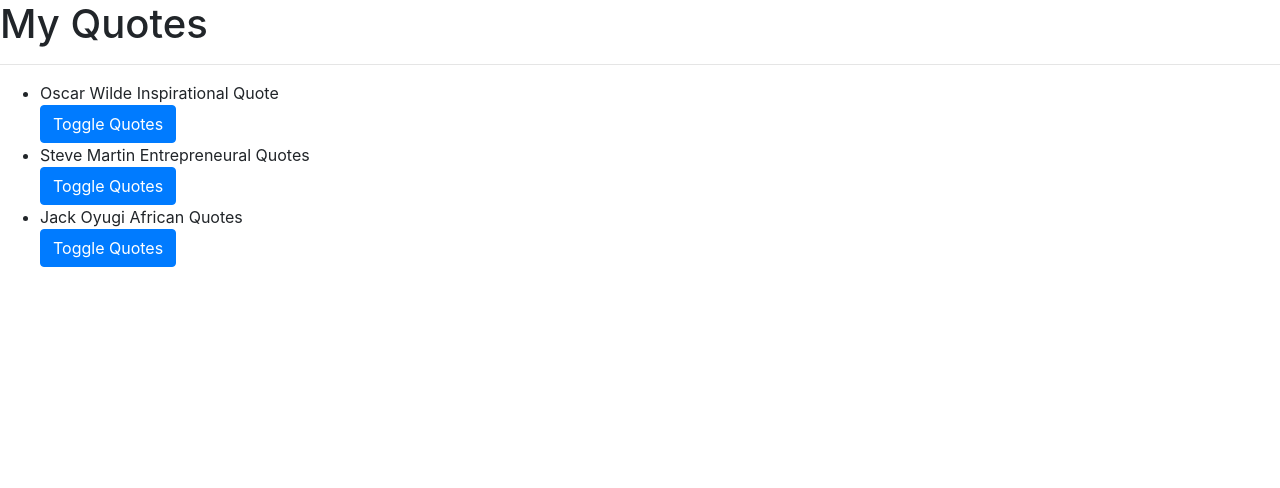
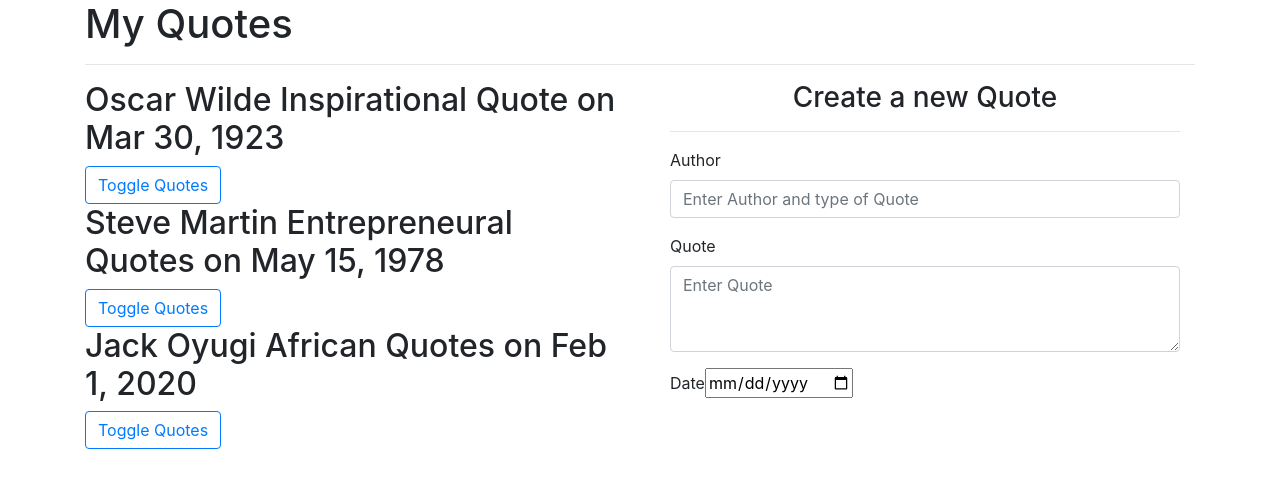
Before and after one commit to jackoyugi/IpQuates, an Angular app: page / in a window 1280 px wide. Shown: the top 488 px of the page. Built offline with nearby package versions, Linux system fonts and the light colour scheme.

Commit message:
added generate form using ng generate at the terminal, added div form groups and classes

```diff
--- a/src/app/app.module.ts
+++ b/src/app/app.module.ts
@@ -5,12 +5,14 @@
 import { AppComponent } from './app.component';
 import { QuoteComponent } from './quote/quote.component';
 import { QuoteDetailComponent } from './quote-detail/quote-detail.component';
+import { QuoteFormComponent } from './quote-form/quote-form.component';
 
 @NgModule({
   declarations: [
     AppComponent,
     QuoteComponent,
-    QuoteDetailComponent
+    QuoteDetailComponent,
+    QuoteFormComponent
   ],
   imports: [
     BrowserModule,
--- a/src/app/quote-detail/quote-detail.component.html
+++ b/src/app/quote-detail/quote-detail.component.html
@@ -1,4 +1,2 @@
-<p>
-    {{quote.description}}
-    <button (click)= 'quoteComplete(true)' class="btn btn-success">Complete</button>
-</p>
+<p>{{quote.description}}</p>
+<button (click)= 'quoteDelete(true)' class="btn btn-outline-danger">Delete Quote</button>
--- a/src/app/quote-detail/quote-detail.component.ts
+++ b/src/app/quote-detail/quote-detail.component.ts
@@ -10,10 +10,10 @@
 export class QuoteDetailComponent implements OnInit {
 
   @Input() quote: Quote;
-  @Output() iscomplete = new EventEmitter<boolean>();
+  @Output() isComplete = new EventEmitter<boolean>();
 
-  quoteComplete(complete:boolean){
-    this.iscomplete.emit(complete)
+  quoteDelete(complete:boolean){
+    this.isComplete.emit(complete)
   }
   constructor() { }
 
--- /dev/null
+++ b/src/app/quote-form/quote-form.component.html
@@ -0,0 +1,18 @@
+<div class="container-fluid">
+    <h3 class="text-center">Create a new Quote</h3>
+    <hr>
+    <form>
+        <div class="form-group">
+            <label for="name">Author</label>
+            <input type="text" required class="form-control" id="name" placeholder="Enter Author and type of Quote">
+        </div>
+        <div class="form-group">
+            <label for="description">Quote</label>
+            <textarea class="form-control" id="description" rows="3" required placeholder="Enter Quote"></textarea>
+        </div>
+        <div class="form-group">
+            <label for="date">Date</label>
+            <input type="date" id="complete" required>
+        </div>
+    </form>
+</div>
--- /dev/null
+++ b/src/app/quote-form/quote-form.component.ts
@@ -0,0 +1,15 @@
+import { Component, OnInit } from '@angular/core';
+
+@Component({
+  selector: 'app-quote-form',
+  templateUrl: './quote-form.component.html',
+  styleUrls: ['./quote-form.component.css']
+})
+export class QuoteFormComponent implements OnInit {
+
+  constructor() { }
+
+  ngOnInit(): void {
+  }
+
+}
--- a/src/app/quote.ts
+++ b/src/app/quote.ts
@@ -1,6 +1,6 @@
 export class Quote {
    showDescription: boolean;
-    constructor(public id: number,public name:string,public description:string){
+    constructor(public id: number,public name:string,public description:string, public completeDate:Date){
         this.showDescription=false
     }
 }
--- a/src/app/quote/quote.component.html
+++ b/src/app/quote/quote.component.html
@@ -1,12 +1,21 @@
-<div>
+<div class="container">
     <h1>My Quotes</h1>
     <hr>
-    <ul>
-        <div *ngFor='let quote of quotes; let i = index'>
-          <li>{{quote.name}}</li>
-          <button (click)='toggleDetails(i)' class="btn btn-primary">Toggle Quotes</button>
-          <app-quote-detail *ngIf='quote.showDescription' [quote]='quote' (isComplete) = 'completeQuote($event,i)'></app-quote-detail>
+    <div class="row">
+        <div class="col-md-6">
+            <div *ngFor='let quote of quotes; let i = index'>
+                <div>
+                    <h2>{{quote.name}} on {{quote.completeDate|date}}</h2>
+                    <button (click)='toggleDetails(i)' class="btn btn-outline-primary">Toggle Quotes</button>
+                </div>
+                    <div *ngIf='quote.showDescription'>
+                        <app-quote-detail  [quote]='quote' (isComplete) = 'deleteQuote($event,i)'></app-quote-detail>
+                    </div>
+            </div>
         </div>
-    </ul>
-    <p *ngIf='quotes.length > 10'>Your quotes are too many</p>
-  </div>
+        <div class="col-md-6">
+            <app-quote-form></app-quote-form>
+        </div>
+    </div>
+    <p *ngIf='quotes.length > 4'>Your quotes are too many</p>
+</div>
--- a/src/app/quote/quote.component.ts
+++ b/src/app/quote/quote.component.ts
@@ -10,18 +10,22 @@
 export class QuoteComponent implements OnInit {
 
   quotes:Quote[] = [
-    new Quote(1, 'Oscar Wilde Inspirational Quote', 'Be yourself; everyone else is already taken'),
-    new Quote(2, 'Steve Martin Entrepreneural Quotes', 'Be so good they can’t ignore you'),
-    new Quote(3,'Jack Oyugi African Quotes', 'If you are not part of the solution then you are part of the problem'),
+    new Quote(1, 'Oscar Wilde Inspirational Quote', 'Be yourself; everyone else is already taken', new Date(1923,2,30)),
+    new Quote(2, 'Steve Martin Entrepreneural Quotes', 'Be so good they can’t ignore you', new Date(1978,4,15)),
+    new Quote(3,'Jack Oyugi African Quotes', 'If you are not part of the solution then you are part of the problem', new Date(2020,1,1)),
   ];
 
   toggleDetails(index){
     this.quotes[index].showDescription = !this.quotes[index].showDescription
   }
 
-  completeQuote(isComplete, index){
+  deleteQuote(isComplete, index){
     if(isComplete){
+      let toDelete = confirm(`Are you sure you want to delete ${this.quotes[index].name}?`)
+
+      if (toDelete){
       this.quotes.splice(index, 1);
+      }
     }
   }
 
```
Also changed, not shown: src/app/quote-form/quote-form.component.css (added), 1 other file (tests, documents, lock files or other folders).
